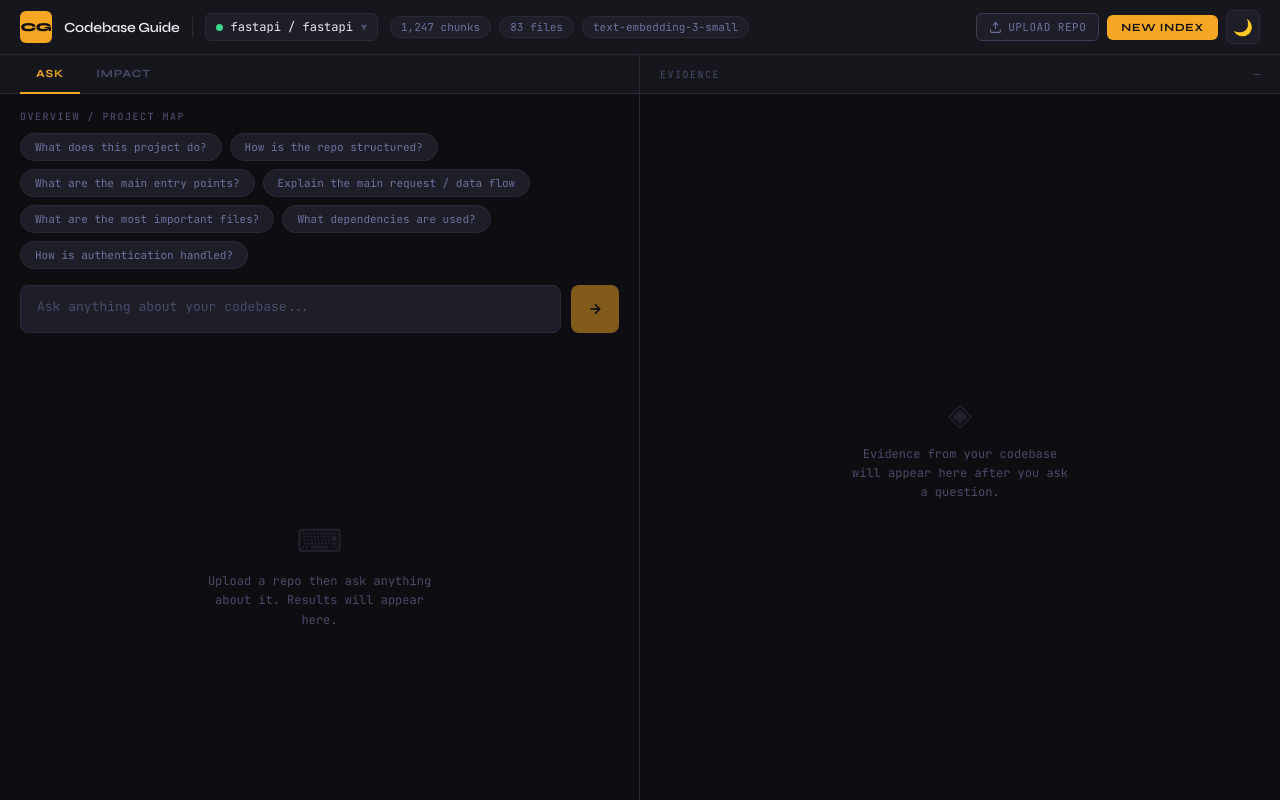
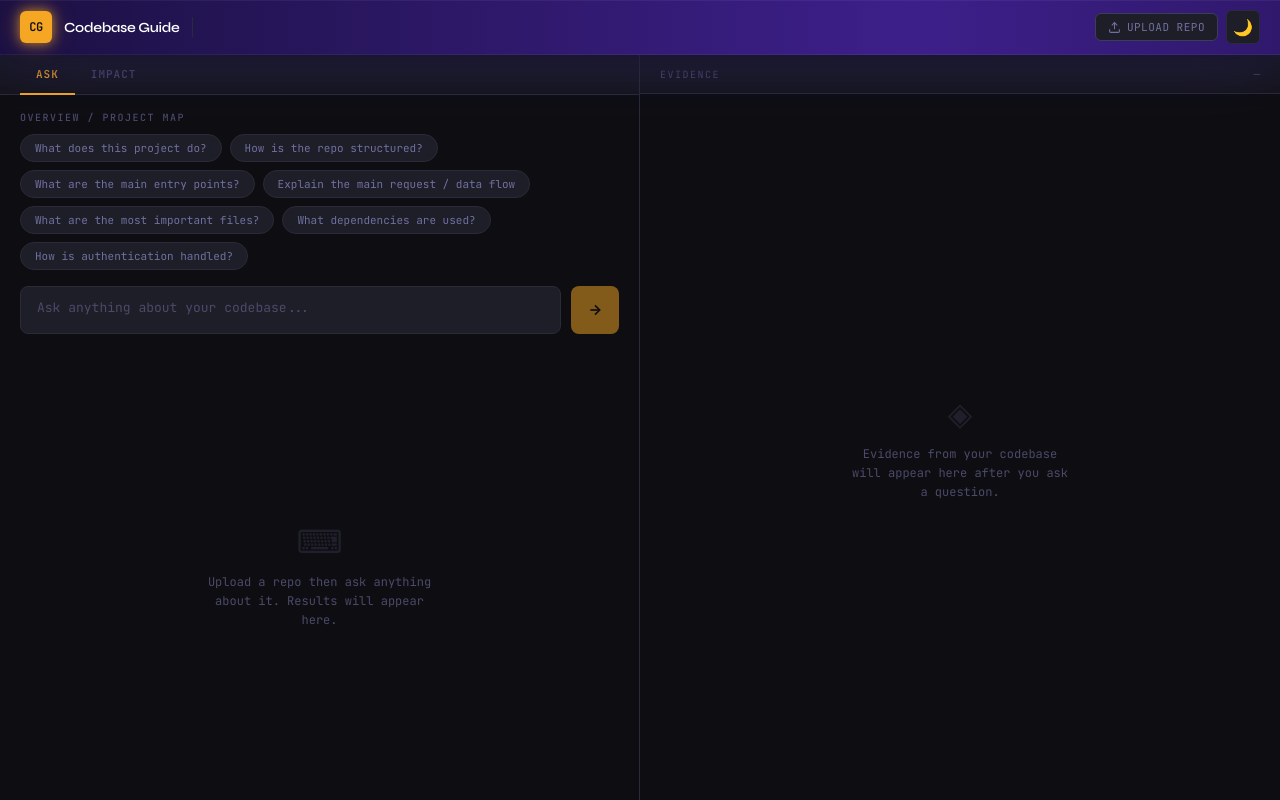
Before and after one commit to Instilite/AI_CodeBase_Guide, a Next.js app in the folder ai-codebase-guide/frontend/codebase-guide/: page / in a window 1280 px wide. Built offline with nearby package versions, Linux system fonts and the light colour scheme.

Commit message:
Adding more design elements to the topbar

```diff
--- a/ai-codebase-guide/frontend/codebase-guide/app/globals.css
+++ b/ai-codebase-guide/frontend/codebase-guide/app/globals.css
@@ -1,7 +1,7 @@
-@import url('https://fonts.googleapis.com/css2?family=JetBrains+Mono:wght@300;400;500;600&family=Syne:wght@400;600;700;800&display=swap');
+@import url('https://fonts.googleapis.com/css2?family=Fira+Code:wght@300;400;500;600;700&family=Syne:wght@400;600;700;800&display=swap');@import url('https://fonts.googleapis.com/css2?family=JetBrains+Mono:wght@300;400;500;600&family=Syne:wght@400;600;700;800&display=swap');
 
 /* ── THEME VARIABLES ─────────────────────────────────────── */
-.app[data-theme="dark"] {
+.app {
   --bg: #0e0e12;
   --surface: #16161d;
   --surface2: #1e1e28;
@@ -20,6 +20,16 @@
   --tag-border: #2e2e48;
   --code-bg: #12121a;
   --scrollbar: #2a2a3a;
+  --topbar-bg: linear-gradient(270deg, #1a1040, #2d1b69, #1a0e3d, #3d1f8a, #1a1040);
+  background-size: 300% 300%;
+
+  --topbar-border: rgba(255, 255, 255, 0.05);
+
+  --topbar-shadow:
+    0 10px 35px rgba(0, 0, 0, 0.6),
+    0 4px 40px rgba(124, 106, 247, 0.35),
+    0 0 80px rgba(124, 106, 247, 0.15),
+    inset 0 1px 0 rgba(255, 255, 255, 0.05);
 }
 
 .app[data-theme="light"] {
@@ -41,6 +51,15 @@
   --tag-border: #d0d0e8;
   --code-bg: #f8f8fc;
   --scrollbar: #d0d0e0;
+  --topbar-bg: linear-gradient(90deg, #ffab40 0%, #ffbf66 50%, #ffd080 100%);
+
+  --topbar-border: rgba(0, 0, 0, 0.06);
+
+  --topbar-shadow:
+    0 6px 20px rgba(0, 0, 0, 0.08),
+    0 4px 60px rgba(255, 171, 64, 0.55),
+    0 0 120px rgba(255, 171, 64, 0.3),
+    inset 0 -1px 0 rgba(0, 0, 0, 0.04);
 }
 
 /* ── RESET & BASE ─────────────────────────────────────────── */
@@ -61,19 +80,30 @@
   align-items: center;
   gap: 12px;
   padding: 10px 20px;
-  background: var(--surface);
-  border-bottom: 1px solid var(--border);
+  animation: gradientShift 6s ease infinite;
+
+  background: linear-gradient(270deg, #1a1040, #2d1b69, #1a0e3d, #3d1f8a, #1a1040);
+  background-size: 300% 300%;
+  border-bottom: 1px solid var(--topbar-border);
+  box-shadow: var(--topbar-shadow);
+
   position: sticky;
   top: 0;
   z-index: 100;
-}
+
+  transition: background 0.3s ease, box-shadow 0.3s ease;
+  backdrop-filter: blur(12px);
+  -webkit-backdrop-filter: blur(12px);
+  }
+
 
 .logo-badge {
   width: 32px; height: 32px;
   background: var(--accent);
   border-radius: 6px;
+  box-shadow: 0 0 12px rgba(245, 166, 35, 0.7), 0 0 25px rgba(245, 166, 35, 0.3);
   display: flex; align-items: center; justify-content: center;
-  font-family: 'Syne', sans-serif;
+  font-family: 'JetBrains Mono', monospace;
   font-weight: 800;
   font-size: 12px;
   color: #0e0e12;
@@ -82,7 +112,7 @@
 }
 
 .topbar-title {
-  font-family: 'Syne', sans-serif;
+  font-family: 'Syne', monospace;
   font-weight: 600;
   font-size: 14px;
   color: var(--text);
@@ -162,7 +192,7 @@
   border-radius: 6px;
   padding: 6px 14px;
   color: #0e0e12;
-  font-family: 'Syne', sans-serif;
+  font-family: 'JetBrains Mono', monospace;
   font-weight: 700;
   font-size: 11px;
   cursor: pointer;
@@ -219,7 +249,7 @@
 
 .tab {
   padding: 12px 16px;
-  font-family: 'Syne', sans-serif;
+  font-family: 'JetBrains Mono', monospace;
   font-weight: 700;
   font-size: 11px;
   letter-spacing: 1px;
@@ -438,7 +468,7 @@
 }
 
 .card-title {
-  font-family: 'Syne', sans-serif;
+  font-family: 'JetBrains Mono', monospace;
   font-weight: 700;
   font-size: 13px;
   color: var(--text);
@@ -509,7 +539,7 @@
 }
 
 .impact-card-title {
-  font-family: 'Syne', sans-serif;
+  font-family: 'JetBrains Mono', monospace;
   font-weight: 700;
   font-size: 12px;
   color: var(--text);
@@ -578,6 +608,7 @@
 .ev-card {
   background: var(--surface2);
   border: 1px solid var(--border);
+  border-left: 3px solid var(--green);
   border-radius: 8px;
   overflow: hidden;
   animation: fadeUp 0.4s ease-out both;
@@ -670,3 +701,21 @@
 ::-webkit-scrollbar { width: 6px; }
 ::-webkit-scrollbar-track { background: transparent; }
 ::-webkit-scrollbar-thumb { background: var(--scrollbar); border-radius: 3px; }
+
+.app[data-theme="light"] .topbar {
+  background: linear-gradient(270deg, #ffab40, #ffbf66, #ffd080, #ffab40);
+  background-size: 300% 300%;
+}
+
+@keyframes gradientShift {
+  0% { background-position: 0% 50%; }
+  50% { background-position: 100% 50%; }
+  100% { background-position: 0% 50%; }
+}
+
+.app[data-theme="light"] .topbar,
+.app[data-theme="light"] .topbar *,
+.app[data-theme="light"] .topbar span,
+.app[data-theme="light"] .topbar button {
+  color: #000000 !important;
+}
--- a/ai-codebase-guide/frontend/codebase-guide/components/TopBar.jsx
+++ b/ai-codebase-guide/frontend/codebase-guide/components/TopBar.jsx
@@ -65,20 +65,8 @@ export default function TopBar({ theme, toggleTheme }) {
   return (
     <header className="topbar">
       <div className="logo-badge">CG</div>
-      <span className="topbar-title">Codebase Guide</span>
+      <span className="topbar-title" style={{ color: '#ffffff' }}>Codebase Guide</span>
       <div className="divider-v" />
-
-      <div className="repo-selector">
-        <div className="repo-dot" />
-        <span>fastapi / fastapi</span>
-        <span style={{ color: 'var(--text-dim)' }}>▾</span>
-      </div>
-
-      <div className="meta-pills">
-        <span className="meta-pill">1,247 chunks</span>
-        <span className="meta-pill">83 files</span>
-        <span className="meta-pill">text-embedding-3-small</span>
-      </div>
 
       <div className="topbar-actions">
         <button
@@ -108,8 +96,6 @@ export default function TopBar({ theme, toggleTheme }) {
           />
         </button>
 
-        <button className="btn-new">New Index</button>
-
         <button className="btn-theme" onClick={toggleTheme} title="Toggle light/dark mode">
           {theme === 'dark' ? '🌙' : '☀️'}
         </button>
```
